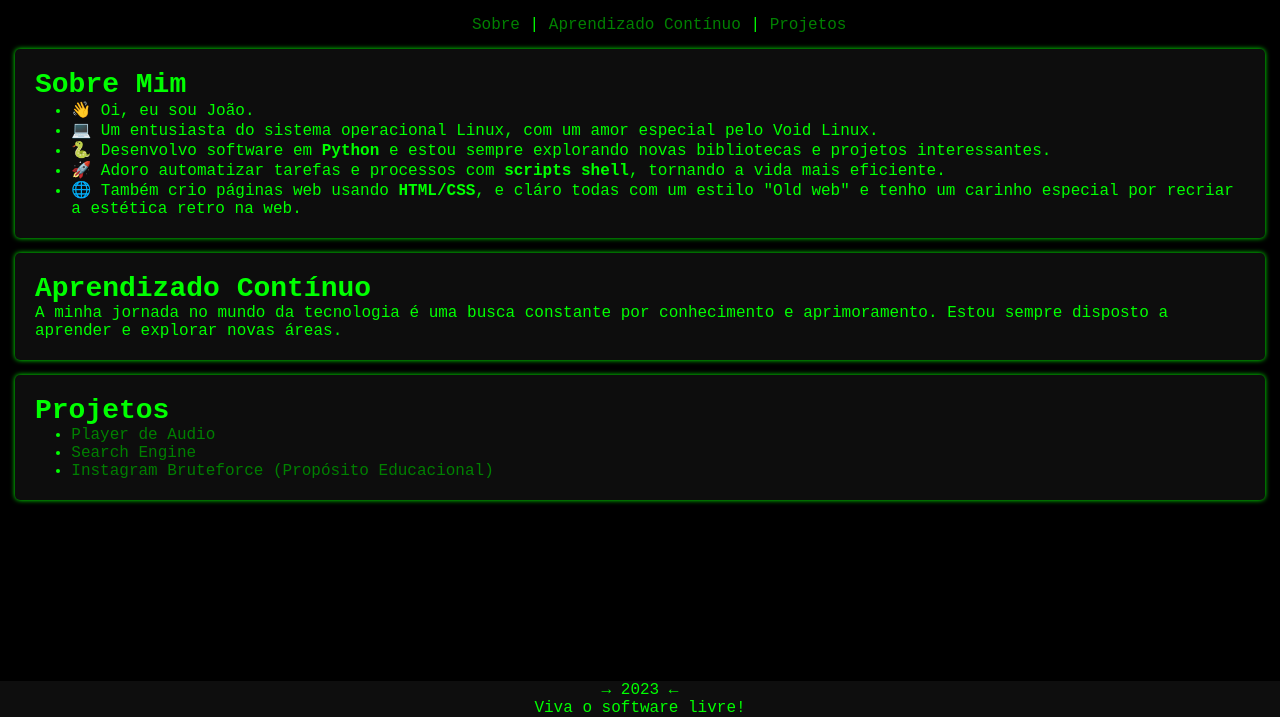
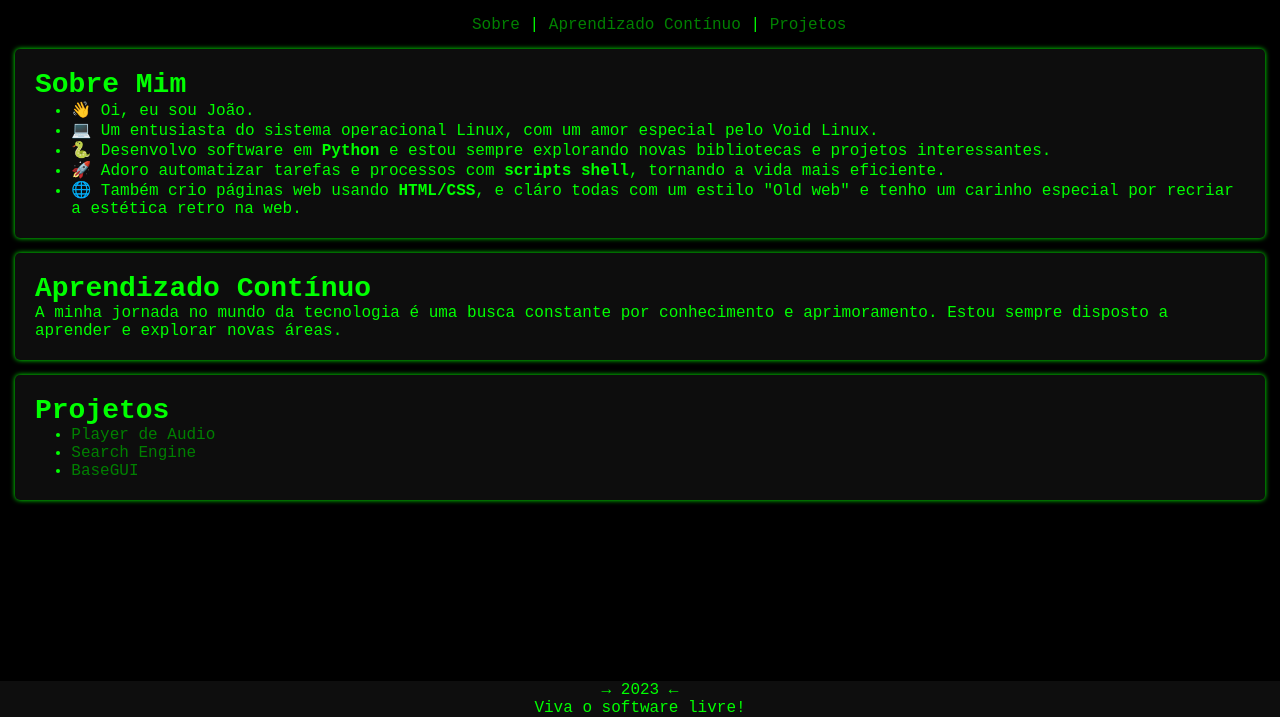
Before and after one commit to joao406/joao406.github.io, a plain HTML site: page port/index.html in a window 1280 px wide. Shown: the part 83-800 px from the top of the page. Drawn offline with Linux system fonts and the light colour scheme.

Commit message:
Update index.html

```diff
--- a/port/index.html
+++ b/port/index.html
@@ -37,7 +37,7 @@
 		<ul>
 			<li><a href="https://github.com/joao406/PyPlayer" target="_blank">Player de Audio</p></li>
 			<li><a href="https://github.com/joao406/PySearchEngine" target="_blank">Search Engine</a></li>
-			<li><a href="https://github.com/joao406/Instagram-Bruteforcer" target="_blank">Instagram Bruteforce (Propósito Educacional)</a></li>
+			<li><a href="https://github.com/joao406/BaseGui" target="_blank">BaseGUI</a></li>
 		</ul>
     </section>
     <footer>
```
